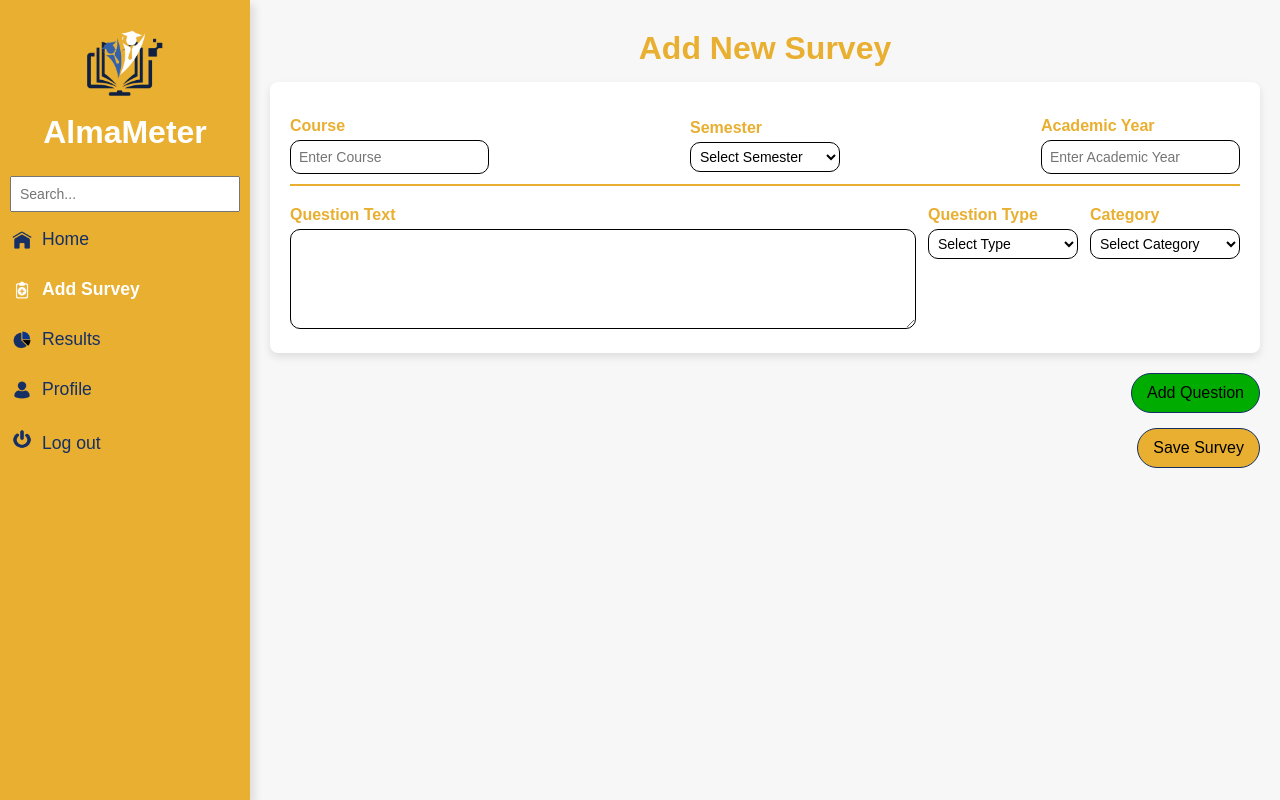
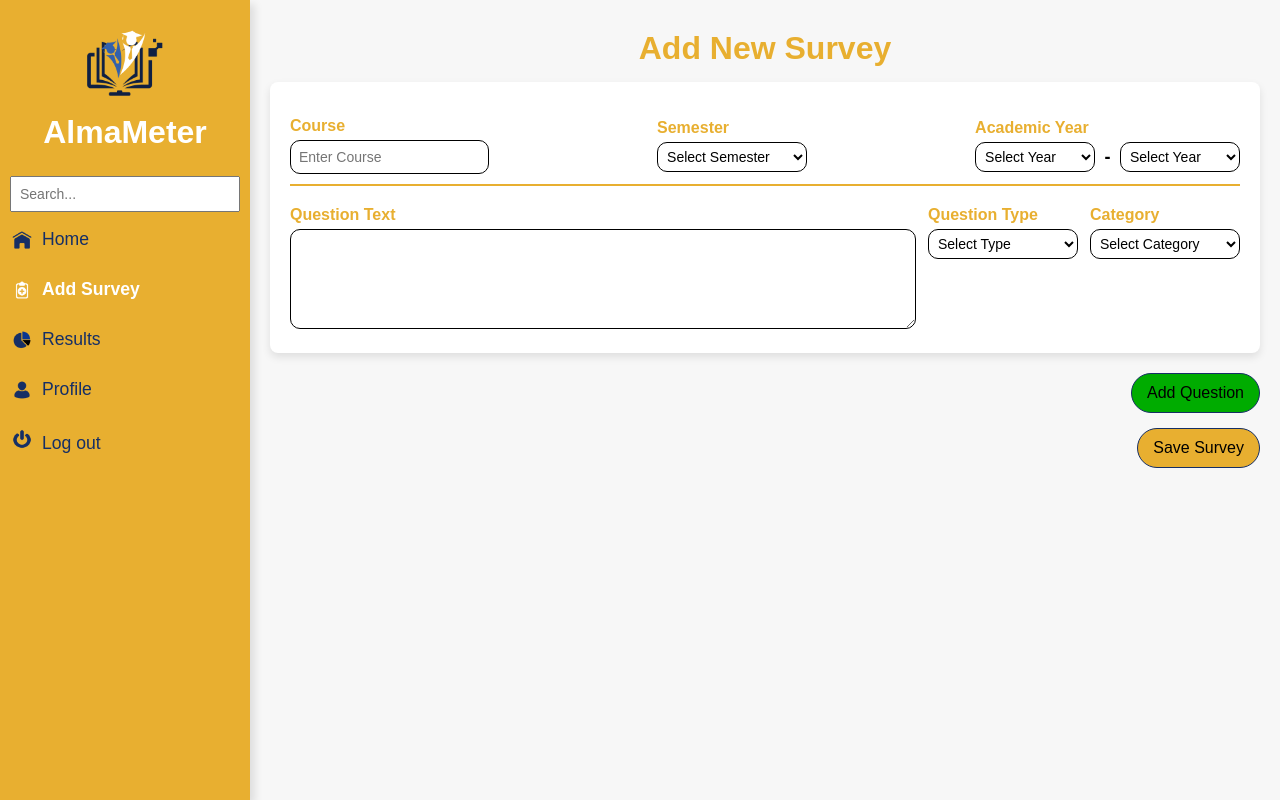
Before and after one commit to Krishianne/DOMinators-Final-Project, a PHP site: page /html/addsurvey.html in a window 1280 px wide. Run offline with PHP 8.4, Linux system fonts and the light colour scheme.

Commit message:
for the academic year

```diff
--- a/admin/views/css/addsurvey.css
+++ b/admin/views/css/addsurvey.css
@@ -384,11 +384,12 @@ button {
     flex: 1;
     width: 800px;
 }
-
 .drop-container {
     display: flex;
     flex-direction: column;
 }
+
+
 
 .drop-option1 {
     width: 150px;
@@ -409,13 +410,21 @@ button {
 }
 
 .drop-option3 {
-    width: 180px;
+    width: 120px;
     border-radius: 10px;
     color: black;
     background-color: transparent;
     border: 1px solid black;
     padding: 5px;
 }
+.year-dash {
+    display: inline-block;
+    font-size: 18px;
+    font-weight: bold;
+    vertical-align: middle;
+    margin: 0 5px;
+}
+
 textarea {
     width: 100%;
     min-height: 100px;
--- a/admin/views/html/addsurvey.html
+++ b/admin/views/html/addsurvey.html
@@ -60,11 +60,31 @@
                         </select>
                     </div>
 
+                    <div class="academic-year-container">
+                        <label for="start-year" class="academic-year-title">Academic Year</label>
+                        <div class="year-dropdowns">
+                            <select name="year" id="start-year" class="drop-option3" required>
+                                <option value="" disabled selected>Select Year</option>
+                                <option value="2020">2020</option>
+                                <option value="2021">2021</option>
+                                <option value="2022">2022</option>
+                                <option value="2023">2023</option>
+                                <option value="2024">2024</option>
+                                <option value="2025">2025</option>
+                            </select>
+                            <span class="year-dash">-</span>
+                            <select name="year" id="end-year" class="drop-option3" required>
+                                <option value="" disabled selected>Select Year</option>
+                                <option value="2021">2021</option>
+                                <option value="2022">2022</option>
+                                <option value="2023">2023</option>
+                                <option value="2024">2024</option>
+                                <option value="2025">2025</option>
+                                <option value="2026">2026</option>
+                            </select>
+                        </div>
+                    </div>
 
-                    <div class="drop-container">
-                        <label for="ay">Academic Year</label>
-                        <input type="text" name="ay" id="ay" class="drop-option3" placeholder="Enter Academic Year" required>
-                    </div>
                 </div>
 
 
--- a/admin/views/js/addsurvey.js
+++ b/admin/views/js/addsurvey.js
@@ -3,7 +3,32 @@ const userId = localStorage.getItem('userId');
 const firstname = localStorage.getItem('firstname');
 
 
+document.addEventListener('DOMContentLoaded', () => {
+    const startYearDropdown = document.getElementById('start-year');
+    const endYearDropdown = document.getElementById('end-year');
 
+    const validateAcademicYear = () => {
+        const startYear = parseInt(startYearDropdown.value, 10);
+        const endYear = parseInt(endYearDropdown.value, 10);
+
+        if (isNaN(startYear) || isNaN(endYear)) {
+            return;
+        }
+
+        if (endYear !== startYear + 1) {
+            alert('Academic year must have a one-year gap (e.g., 2021-2022).');
+            endYearDropdown.value = '';
+        }
+    };
+
+    startYearDropdown.addEventListener('change', () => {
+        validateAcademicYear();
+    });
+
+    endYearDropdown.addEventListener('change', () => {
+        validateAcademicYear();
+    });
+});
 
 function updatePlaceholders(container, inputClass, placeholderText) {
     const inputs = container.getElementsByClassName(inputClass);
@@ -12,9 +37,6 @@ function updatePlaceholders(container, inputClass, placeholderText) {
         inputs[i].querySelector('input').setAttribute('name', `${placeholderText.toLowerCase()}${i + 1}`);
     }
 }
-
-
-
 
 function addRatingOption() {
     const container = document.getElementById("rating-options-list");
@@ -33,13 +55,8 @@ function addRatingOption() {
     updatePlaceholders(container, 'rate-input', 'Rate');
 }
 
-
-
-
 function addCheckboxOption() {
     const container = document.getElementById("checkbox-options-list");
-
-
     const newOption = document.createElement("div");
     newOption.classList.add("checkbox-input");
     newOption.innerHTML = `
@@ -47,27 +64,14 @@ function addCheckboxOption() {
         <button type="button" class="remove-btn" onclick="removeOption(this, 'checkbox-input', 'Choice')">Remove</button>
     `;
     container.appendChild(newOption);
-
-
-
     updatePlaceholders(container, 'checkbox-input', 'Choice');
 }
-
-
-
 
 function removeOption(button, inputClass, placeholderText) {
     const container = button.parentElement.parentElement;
     button.parentElement.remove();
-
-
-
     updatePlaceholders(container, inputClass, placeholderText);
 }
-
-
-
-
 document.addEventListener('DOMContentLoaded', () => {
 
 
```
